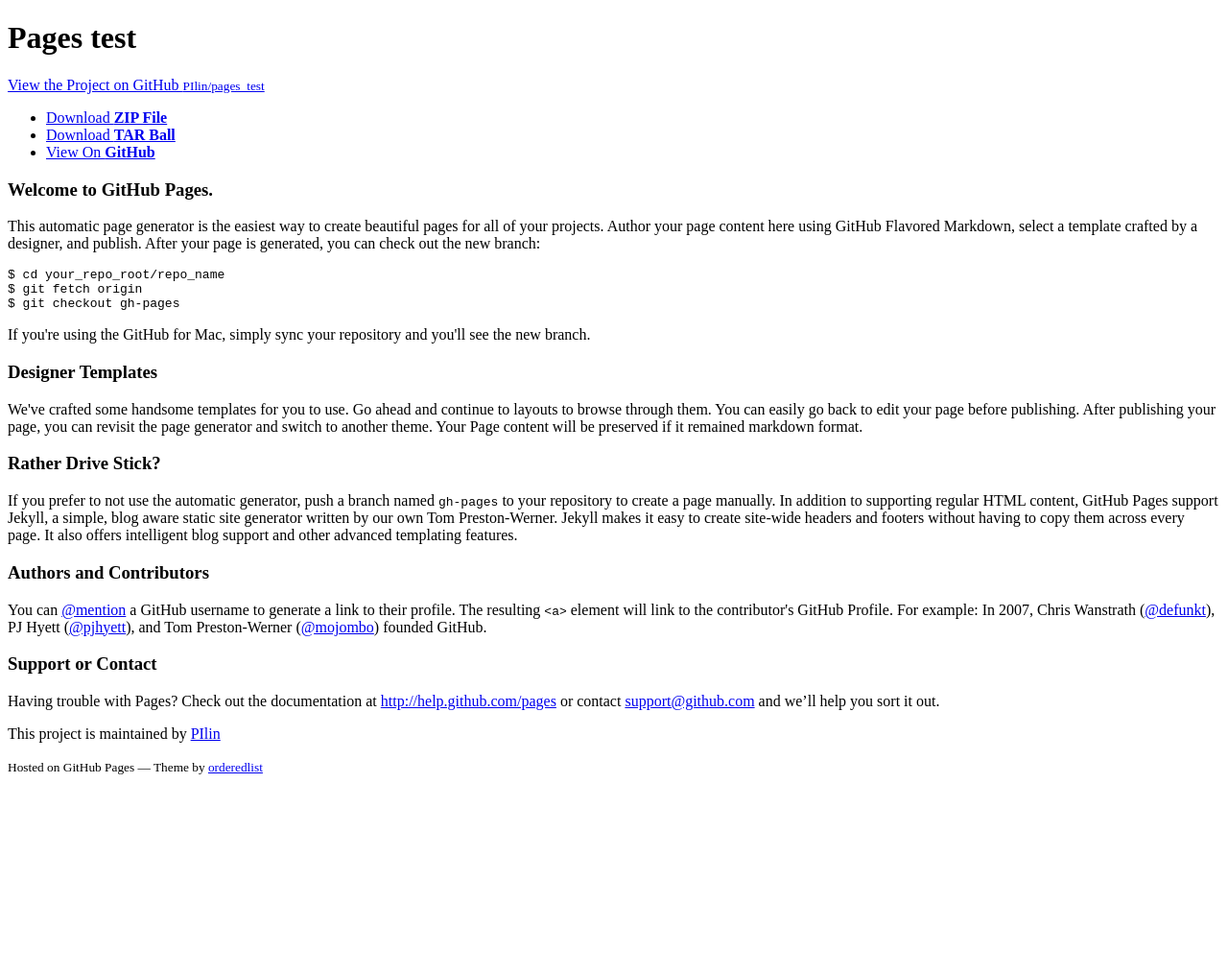
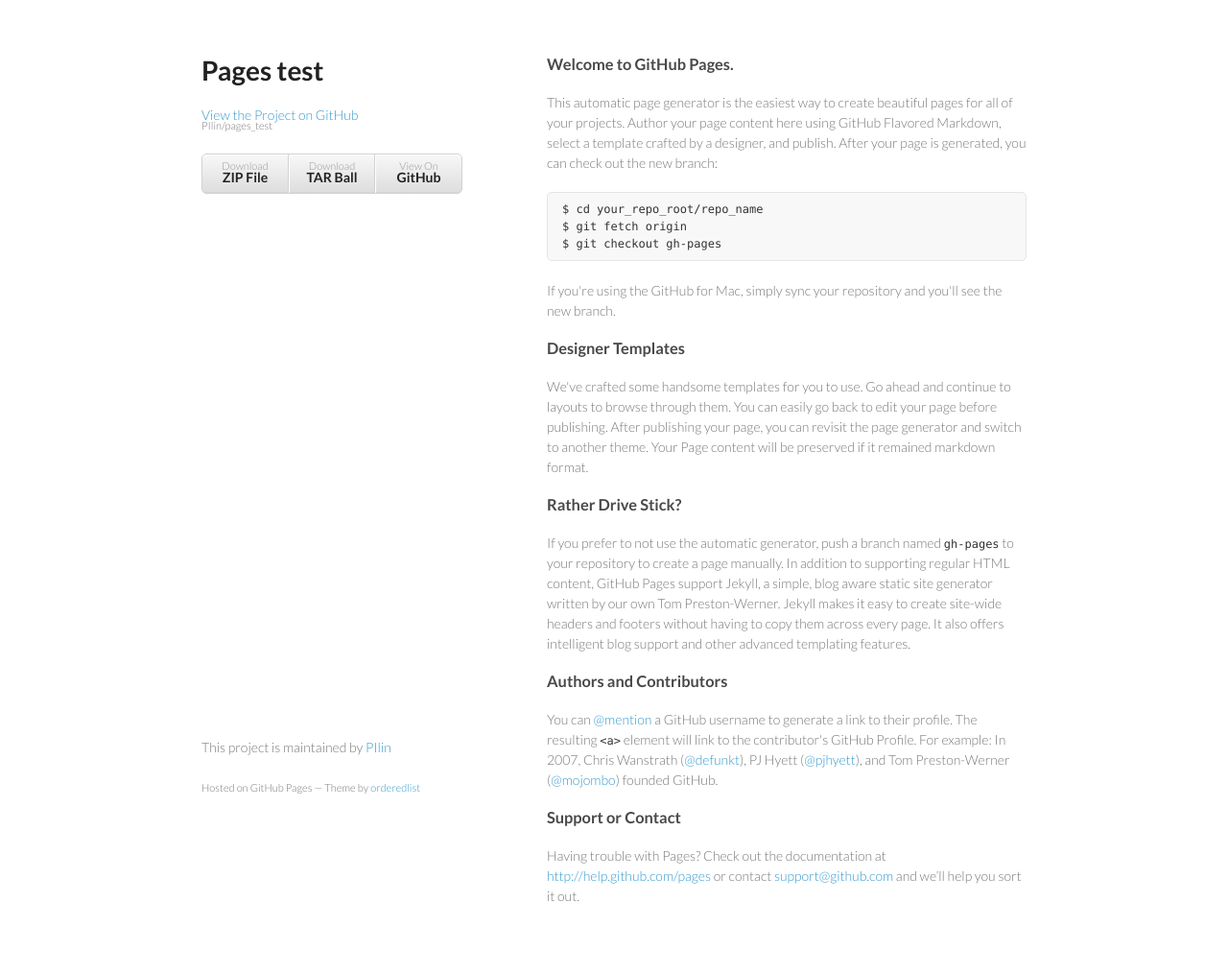
Before and after one commit to PIlin/pages_test, a Jekyll site: the page index.html, which Jekyll copies as it is, in a window 1280 px wide. Shown: the whole page at 96% size. Built offline with Jekyll 4.4.1, drawn with Linux system fonts in a browser that asks for light colours; before the commit the page ends 900 px from its top, so only the background shows below that.

Commit message:
Revert "includes"
This reverts commit 62442c3e2cc453d3e0c0bb4d61df54eb67c2d95b.

```diff
--- a/index.html
+++ b/index.html
@@ -5,8 +5,8 @@
     <meta http-equiv="X-UA-Compatible" content="chrome=1">
     <title>Pages test by PIlin</title>
 
-    <link rel="stylesheet" href="_includes/stylesheets/styles.css">
-    <link rel="stylesheet" href="_includes/stylesheets/pygment_trac.css">
+    <link rel="stylesheet" href="stylesheets/styles.css">
+    <link rel="stylesheet" href="stylesheets/pygment_trac.css">
     <meta name="viewport" content="width=device-width, initial-scale=1, user-scalable=no">
     <!--[if lt IE 9]>
     <script src="//html5shiv.googlecode.com/svn/trunk/html5.js"></script>
@@ -60,7 +60,7 @@
         <p><small>Hosted on GitHub Pages &mdash; Theme by <a href="https://github.com/orderedlist">orderedlist</a></small></p>
       </footer>
     </div>
-    <script src="_includes/javascripts/scale.fix.js"></script>
+    <script src="javascripts/scale.fix.js"></script>
               <script type="text/javascript">
             var gaJsHost = (("https:" == document.location.protocol) ? "https://ssl." : "http://www.");
             document.write(unescape("%3Cscript src='" + gaJsHost + "google-analytics.com/ga.js' type='text/javascript'%3E%3C/script%3E"));
```
Also changed, not shown: javascripts/scale.fix.js (renamed from _includes/javascripts/scale.fix.js), stylesheets/pygment_trac.css (renamed from _includes/stylesheets/pygment_trac.css), stylesheets/styles.css (renamed from _includes/stylesheets/styles.css).
